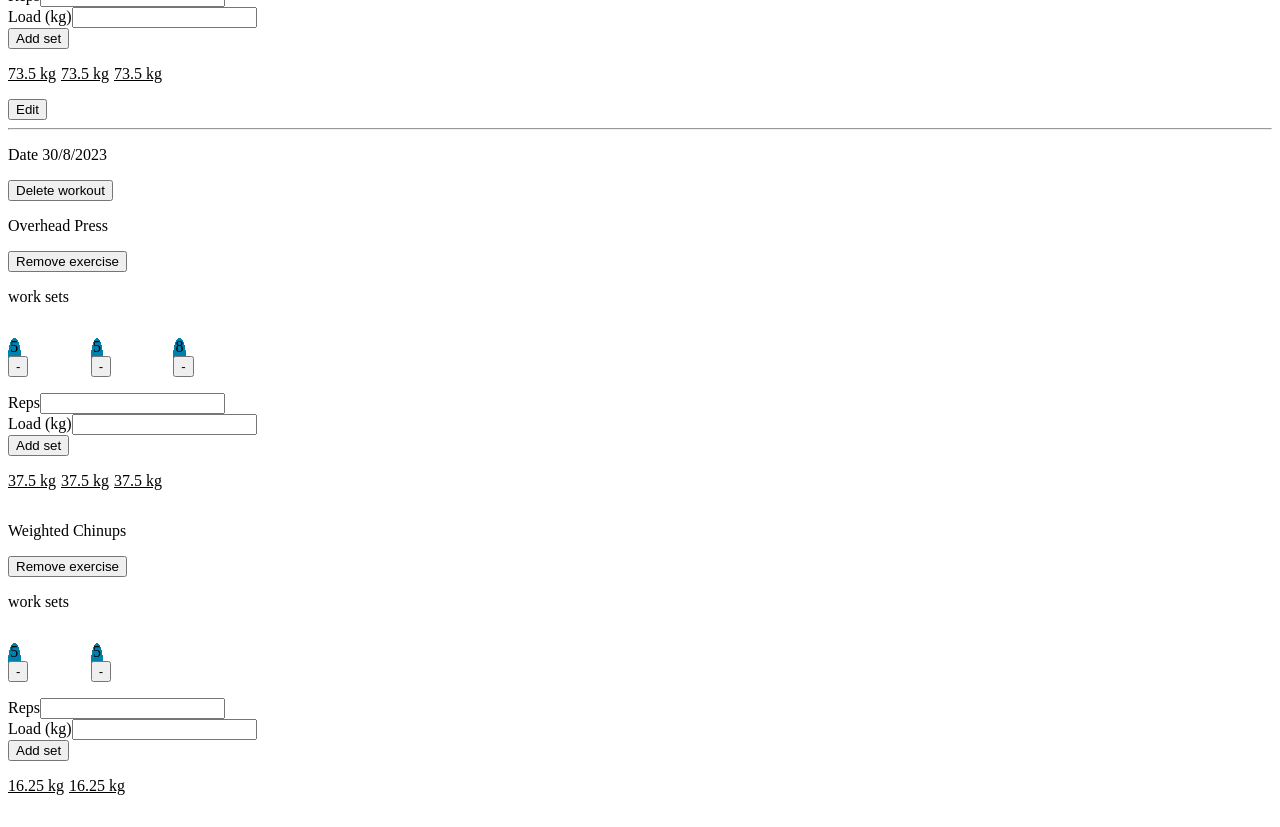
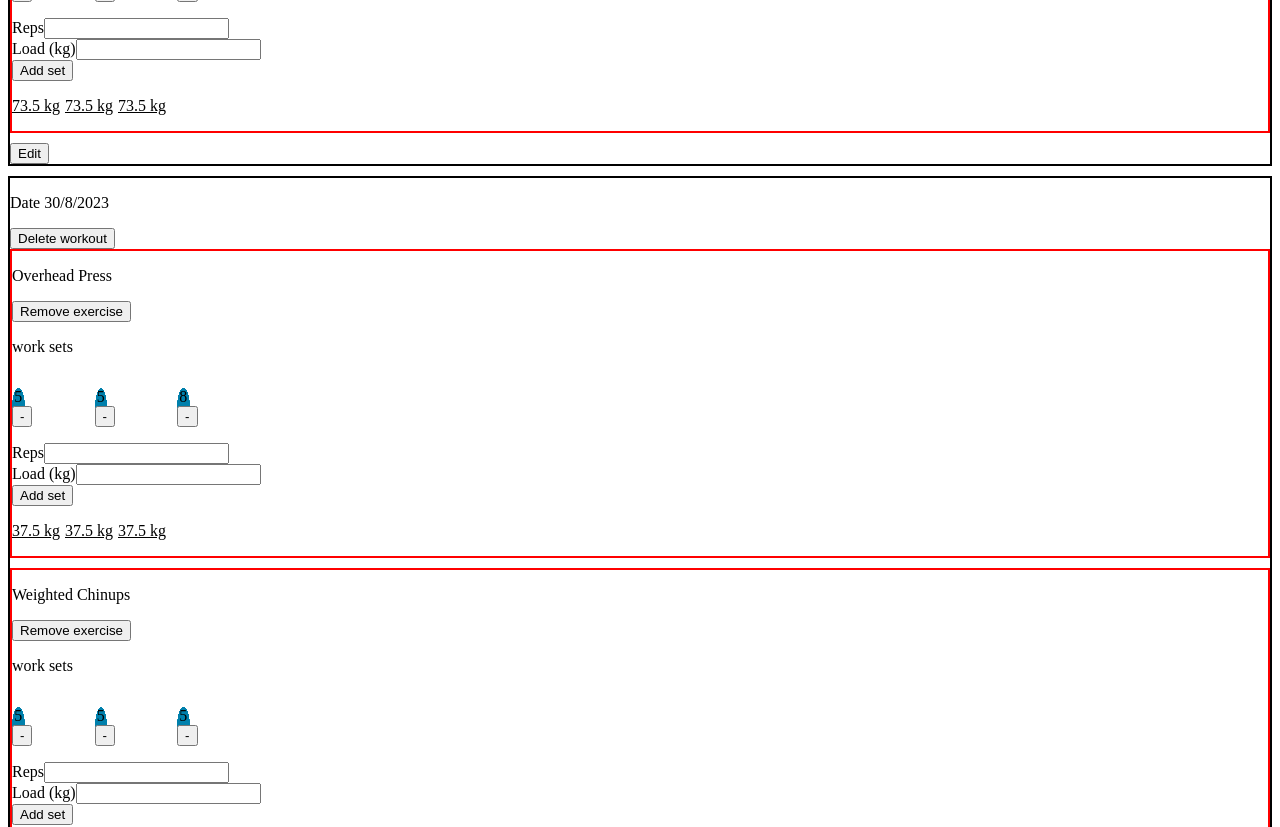
Before and after one commit to LerkkaP/WorkoutLogger, a React (Create React App) app: page / in a window 1280 px wide. Shown: the part 1000-1827 px from the top of the page. Built offline with nearby package versions, Linux system fonts and the light colour scheme; data requests are answered from the project's data file.

Commit message:
refactor, change styling, fix bugs

```diff
--- a/db.json
+++ b/db.json
@@ -21,11 +21,6 @@
               "set_id": "b987ae7a-c5ff-4f41-9903-a2940b8bec77",
               "reps": 6,
               "kg": 52.5
-            },
-            {
-              "set_id": "89aeb5fb-49c2-4bce-957d-b28a8713b0d6",
-              "reps": 10,
-              "kg": 10
             }
           ]
         },
@@ -111,6 +106,11 @@
               "set_id": "fb751d22-4c58-423a-8b79-390f465abddb",
               "reps": 5,
               "kg": 16.25
+            },
+            {
+              "set_id": "7b0f8763-187d-4a71-8761-0df26390b1b9",
+              "reps": 5,
+              "kg": 5
             }
           ]
         },
--- a/src/components/ExerciseForm.js
+++ b/src/components/ExerciseForm.js
@@ -15,6 +15,11 @@ const ExerciseForm = (id) => {
   const [show, toggleShow] = useState(false);
 
   const handleSubmit = async (id) => {
+    if (isNaN(parseFloat(reps)) || isNaN(parseFloat(load))) {
+      alert("Reps and load must be valid numbers");
+      return;
+    }
+
     const exerciseObject = {
       exercise_id: uuidv4(),
       name: exercise,
@@ -27,6 +32,7 @@ const ExerciseForm = (id) => {
     setExercise("");
     setReps("");
     setLoad("");
+    toggleShow(!show);
   };
 
   return (
--- a/src/components/WorkoutForm.js
+++ b/src/components/WorkoutForm.js
@@ -9,17 +9,26 @@ const dateRegex = /^[0-9]{1,2}\/[0-9]{1,2}\/[0-9]{4}$/;
 
 const WorkoutForm = () => {
   const dispatch = useDispatch();
-  const formData = useSelector((state) => state.form);
+  const formData = useSelector(({ form }) => form);
+
+  const isValidRepsAndLoad = (reps, kg) => {
+    return !isNaN(reps) && !isNaN(kg);
+  };
+
+  const isValidDate = (date) => {
+    return date.match(dateRegex);
+  };
 
   const handleWorkout = async () => {
     const reps = parseFloat(formData.reps);
     const kg = parseFloat(formData.load);
 
-    if (isNaN(reps) || isNaN(kg)) {
+    if (!isValidRepsAndLoad(reps, kg)) {
       alert("Reps and load must be valid numbers");
       return;
     }
-    if (!formData.date.match(dateRegex)) {
+
+    if (!isValidDate(formData.date)) {
       alert("Invalid date format. Please use dd/MM/yyyy.");
       dispatch(resetForm());
       return;
--- a/src/components/WorkoutList.js
+++ b/src/components/WorkoutList.js
@@ -1,5 +1,4 @@
 import { useSelector, useDispatch } from "react-redux";
-
 import {
   removeWorkout,
   removeExercise,
@@ -28,13 +27,13 @@ const WorkoutList = () => {
   };
 
   return data.workouts.map((workout, i) => (
-    <div key={i}>
+    <div key={i} className="workout">
       <p>Date {workout.date}</p>
       <button onClick={() => handleDeleteWorkout(workout.id)}>
         Delete workout
       </button>
       {workout.exercises.map((exercise, i) => (
-        <div key={i}>
+        <div key={i} className="exercise">
           <p>{exercise.name}</p>
           <button
             onClick={() =>
@@ -70,7 +69,7 @@ const WorkoutList = () => {
           </div>
         </div>
       ))}
-      <ExerciseForm id={workout.id} /> <hr></hr>
+      <ExerciseForm id={workout.id} />
     </div>
   ));
 };
--- a/src/reducers/workoutReducer.js
+++ b/src/reducers/workoutReducer.js
@@ -52,7 +52,7 @@ export const workoutSlice = createSlice({
                         {
                           set_id,
                           reps: parseFloat(reps),
-                          load: parseFloat(load),
+                          kg: parseFloat(load),
                         },
                       ],
                     }
--- a/src/style.css
+++ b/src/style.css
@@ -25,3 +25,16 @@
   padding-right: 5px;
   text-decoration: underline;
 }
+
+.workout {
+  border: 2px solid black;
+  margin-bottom: 10px;
+}
+
+.exercise {
+  border: 2px solid red;
+  margin-bottom: 10px;
+}
+
+/* The idea is to display the workouts as cards
+Exercises will also be individual cards inside the workout card */
```
